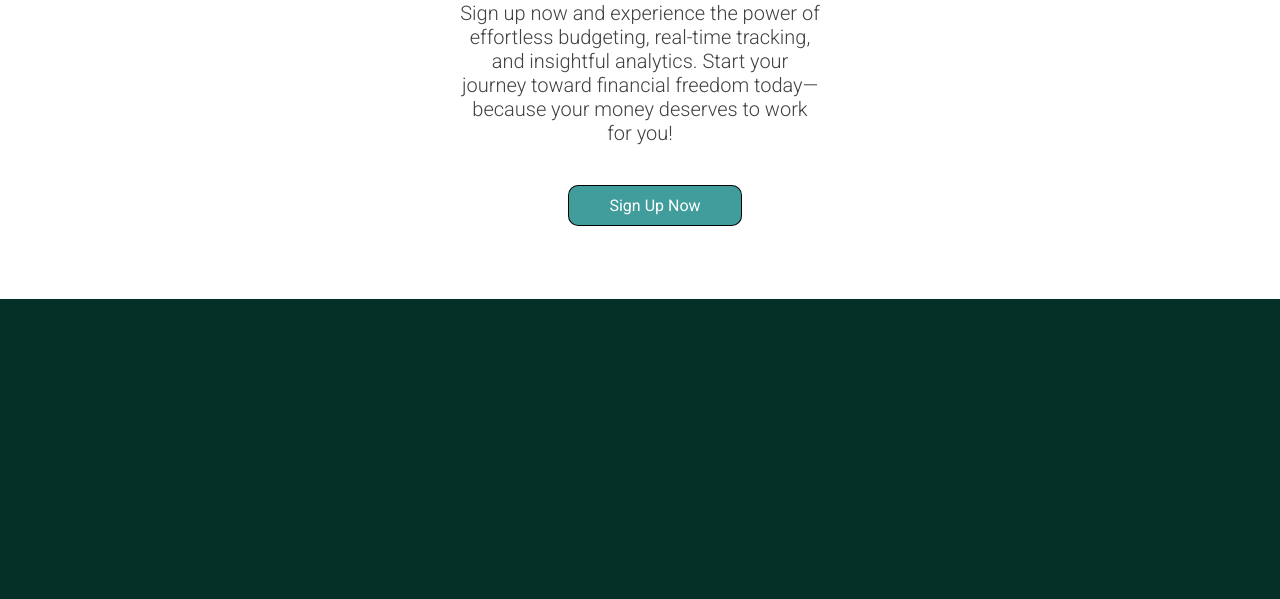
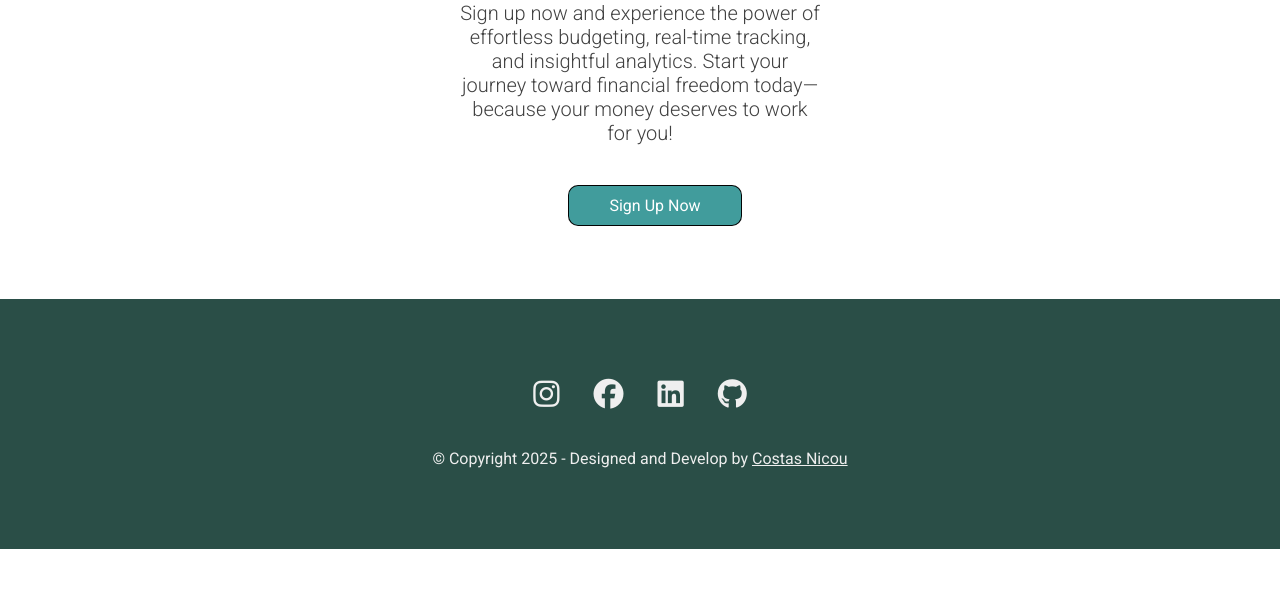
Before and after one commit to costasnicou/spendsense, a Django app: page / in a window 1280 px wide. Shown: the part 3394-3993 px from the top of the page. After the commit the page ends 3943 px from the top, so only its background shows below. Run offline with Django 5.2, Linux system fonts and the light colour scheme; some libraries are stand-ins or nearby versions.

Commit message:
footer-html-css-added

```diff
--- a/spendsense/dashboard/static/css/homepage.css
+++ b/spendsense/dashboard/static/css/homepage.css
@@ -502,6 +502,32 @@ font-size: 1.3rem;
 
 
 footer{
-    height: 300px;
-    background-color: rgb(4, 48, 40);
+    height: 250px;
+    background-color: rgb(42, 78, 71);
+    display: flex;
+    flex-direction: column;
+    justify-content: center;
+    align-items: center;
+    color: rgb(239, 239, 239);
 }
+
+footer > * {
+  margin: 20px;
+}
+
+.social-link{
+  text-decoration: none;
+  margin: 15px;
+
+}
+
+.social-link i{
+  font-size: 30px;
+ color: rgb(239, 239, 239);
+
+}
+
+footer p a{
+  color: rgb(239, 239, 239);
+
+}
--- a/spendsense/dashboard/templates/dashboard/base.html
+++ b/spendsense/dashboard/templates/dashboard/base.html
@@ -53,9 +53,31 @@
 
 
     <footer>
+        <div class="footer-social">
 
+            <!-- instagram -->
+            <a class="social-link" target="_blank" href="https://www.instagram.com/cnicou.tech/"><i class="fa-brands fa-instagram"></i></a>
+
+            <!-- facebook -->
+            <a class="social-link" target="_blank" href="https://www.facebook.com/costas.nicou.3"><i class="fa-brands fa-facebook"></i></a>
+
+            <!-- linkedin -->
+            <a class="social-link" target="_blank" href="https://www.linkedin.com/in/cnicou"><i class="fa-brands fa-linkedin"></i></a>
+
+            <!-- github -->
+            <a class="social-link" target="_blank" href="https://github.com/costasnicou"><i class="fa-brands fa-github"></i></a>
+
+
+        </div>
+
+        <p> &copy; Copyright <span class="dynYear"></span> - Designed and Develop by <a target="_blank" href="https://costasnicou.com">Costas Nicou</a></p>
     </footer>
 
+    <script>
+        // copyright year
+        const dynYear = document.querySelector('.dynYear');
+        dynYear.innerHTML = (new Date().getFullYear());
+    </script>
     <script src="{% static 'js/dashboard.js'%}"></script>
     <script src="{% static 'js/slider.js'%}"></script>
 </body>
--- a/spendsense/dashboard/templates/dashboard/dashboard.html
+++ b/spendsense/dashboard/templates/dashboard/dashboard.html
@@ -4,7 +4,7 @@
 {% load static %}
 
 {% block browser_title %}
- <title>Spendsence - Dashboard</title>
+ <title>Dashboard - Spendsense</title>
 {% endblock %}
 
 
--- a/spendsense/dashboard/templates/dashboard/homepage.html
+++ b/spendsense/dashboard/templates/dashboard/homepage.html
@@ -3,7 +3,7 @@
 {% load static %}
 
 {% block browser_title %}
- <title>Spendsence - Home</title>
+ <title>Home - Spendsense</title>
 {% endblock %}
 
 
--- a/spendsense/dashboard/templates/dashboard/login.html
+++ b/spendsense/dashboard/templates/dashboard/login.html
@@ -2,7 +2,7 @@
 {% load static %}
 
 {% block browser_title %}
- <title>Spendsence - Login</title>
+ <title>Login - Spendsense</title>
 {% endblock %}
 
 
--- a/spendsense/dashboard/templates/dashboard/signup.html
+++ b/spendsense/dashboard/templates/dashboard/signup.html
@@ -4,7 +4,7 @@
 {% load static %}
 
 {% block browser_title %}
- <title>Spendsence - Signup</title>
+ <title>Signup - Spendsense</title>
 {% endblock %}
 
 
```
Also changed, not shown: spendsense/db.sqlite3.
